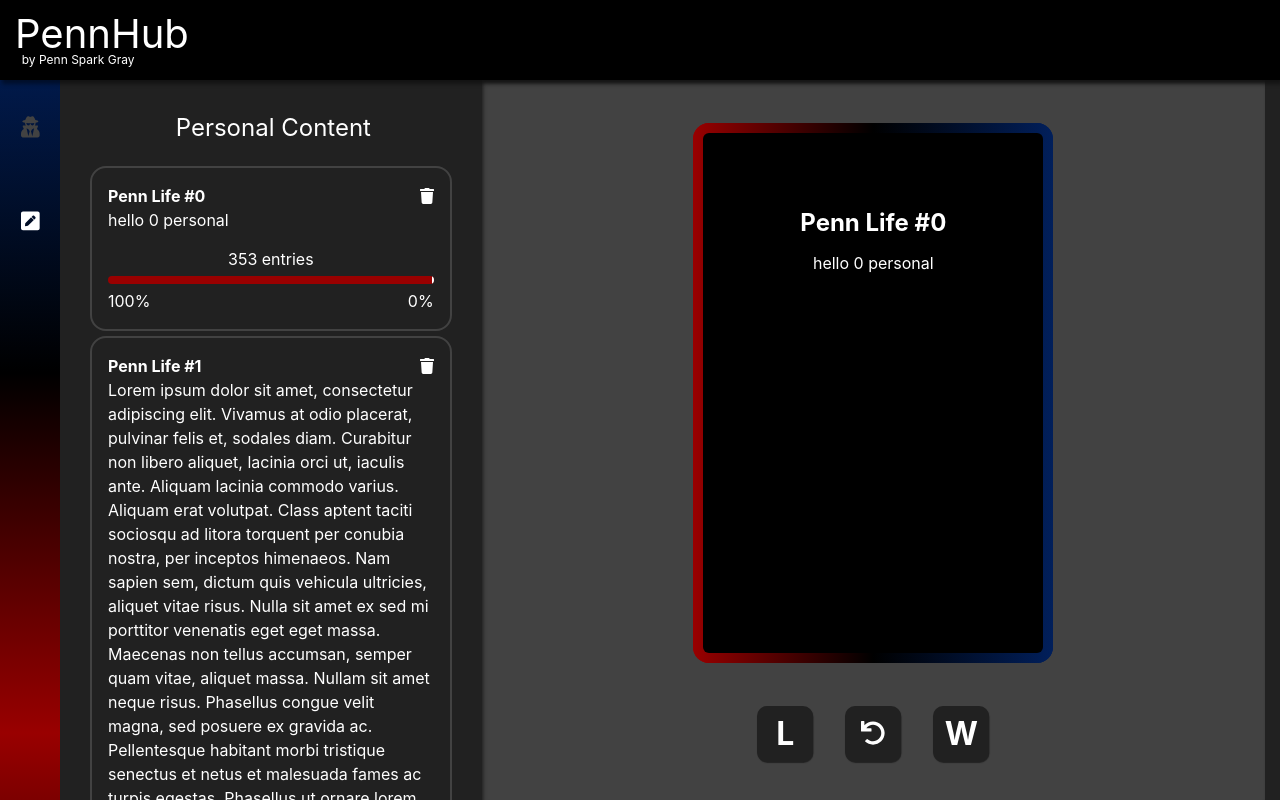
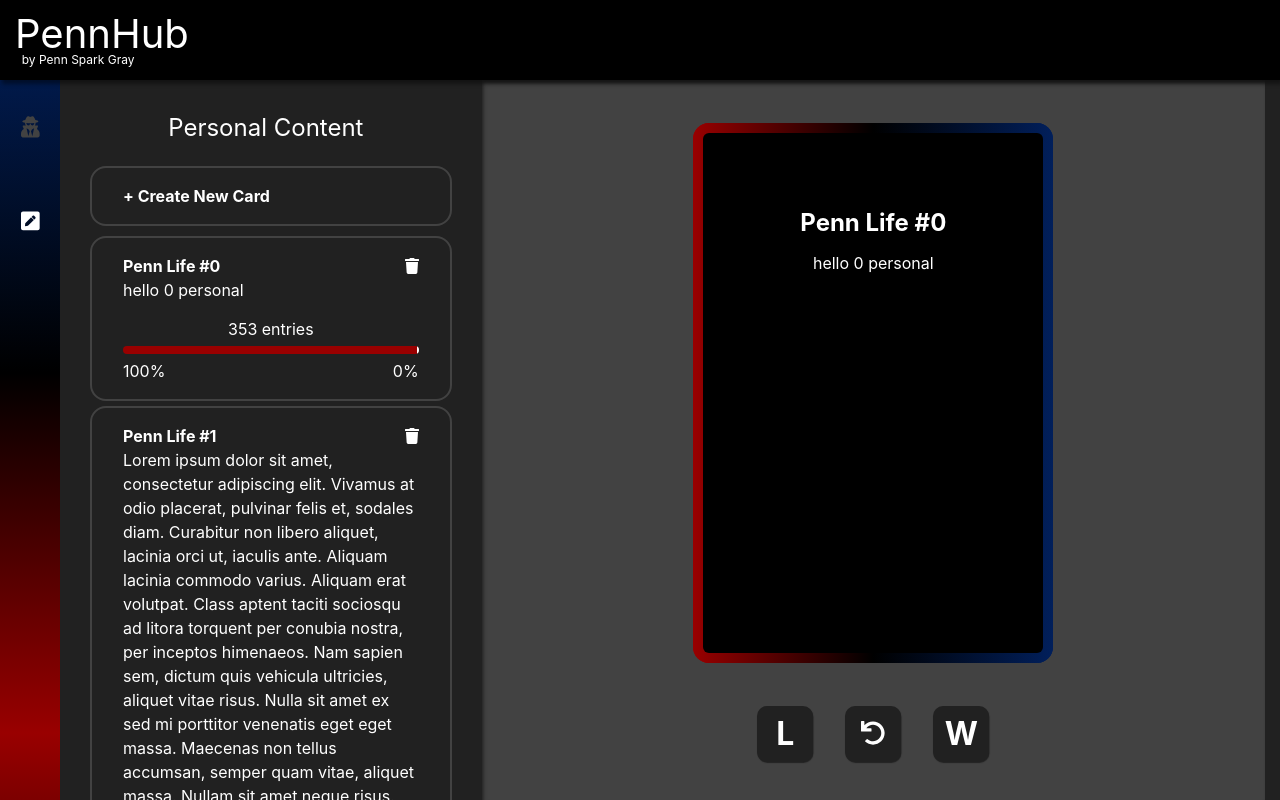
Before and after one commit to setdavid/penn-advice, a React (Create React App) app in the folder client/: page / in a window 1280 px wide. Both pictures are taken after typing "Sample", "Sample" into the empty fields and a click on the button "Log In". Built offline with nearby package versions, Linux system fonts and the light colour scheme.

Commit message:
revised desktop personal and account content layouts and added create card

```diff
--- a/client/src/Components/AccountContent.jsx
+++ b/client/src/Components/AccountContent.jsx
@@ -9,7 +9,6 @@ import { setGhostMode, GHOST_MODE_NONE, GHOST_MODE_BAR } from "../redux/ducks/mo
 import { setUserData } from "../redux/ducks/user";
 
 function AccountContent(props) {
-    let { style } = props;
     let accountContentCSS = {}
     let [confirmPassword, setConfirmPassword] = useState("");
     let [confirmDeleteUser, setConfirmDeleteUser] = useState(false);
@@ -67,7 +66,7 @@ function AccountContent(props) {
     }
 
     return (
-        <div id="account-content" className="full-height" style={{ ...style, ...accountContentCSS }}>
+        <div id="account-content" className="col-12 full-height" style={accountContentCSS}>
             <div className="row">
                 <div className="col-12 d-flex justify-content-center" style={{ marginTop: "5vh" }}>
                     <FontAwesomeIcon icon={faUserSecret} size="6x" />
@@ -82,15 +81,9 @@ function AccountContent(props) {
                 <div id="preferences" className="col-12 account-content-header">
                     <div className="row">
                         <div className="col-12">
-                            <div className="row">
-                                <div className="col-12">
                             Preferences
                         </div>
                     </div>
-                        </div>
-                    </div>
-                    <div className="row">
-                        <div className="col-12">
                     <div className="row">
                         <div className="col-6">
                             Show Ghost Bar After Swipe
@@ -118,21 +111,13 @@ function AccountContent(props) {
                     </div>
                 </div>
             </div>
-                </div>
-            </div>
             <div className="row">
                 <div id="account-settings" className="col-12 account-content-header">
-                    <div className="row">
-                        <div className="col-12">
                     <div className="row">
                         <div className="col-12">
                             Account Settings
                         </div>
                     </div>
-                        </div>
-                    </div>
-                    <div className="row">
-                        <div className="col-12">
                     <div className="row">
                         <div className="col-6">
                             Log Out
@@ -143,10 +128,6 @@ function AccountContent(props) {
                             </div>
                         </div>
                     </div>
-                        </div>
-                    </div>
-                    <div className="row">
-                        <div className="col-12">
                     <div className="row">
                         <div className="col-6">
                             Delete User
@@ -157,9 +138,7 @@ function AccountContent(props) {
                             </div>
                         </div>
                     </div>
-                        </div>
-                    </div>
-                    <div className="row" style={{ maxHeight: `${confirmDeleteUser ? "100%" : "0"}`, overflow: "hidden", transitionProperty: "max-height", transitionDuration: "1s", borderBottom: "solid 1px var(--text-color-1)" }}>
+                    <div className="row toggle-height" style={{ maxHeight: `${confirmDeleteUser ? "100%" : "0"}`, borderBottom: "solid 1px var(--text-color-1)" }}>
                         <div className="col-12">
                             <div className="row">
                                 <div className="col-6">
@@ -175,8 +154,8 @@ function AccountContent(props) {
                                 </div>
                             </div>
                             <form onSubmit={handleDeleteUser} style={{ paddingBottom: "13px" }}>
-                                <div className="row" style={{ border: "none" }}>
-                                    <div className="col-6">
+                                <div className="row">
+                                    <div className="col-6" style={{ border: "none" }}>
                                         <label>
                                             Confirm Password
                                             <br />
@@ -192,7 +171,7 @@ function AccountContent(props) {
                                             />
                                         </label>
                                     </div>
-                                    <div className="col-6 d-flex align-items-end justify-content-end" >
+                                    <div className="col-6 d-flex align-items-end justify-content-end" style={{ border: "none" }}>
                                         <button className="clickable std-btn" style={{ background: "var(--theme-color-1)", fontWeight: "bold" }}>
                                             DELETE USER
                                         </button>
--- a/client/src/Components/Desktop.jsx
+++ b/client/src/Components/Desktop.jsx
@@ -43,8 +43,12 @@ function Desktop() {
   return (
     <div id="desktop-content" className="row full-height" style={desktopCSS}>
       <div className="col-lg-4 full-height">
-        <AccountContent style={{ ...displaysCSS, top: `${displayValues.accountContent}%` }} />
-        <PersonalContent style={{ ...displaysCSS, top: `${displayValues.personalContent}%` }} />
+        <div className="row full-height" style={{ ...displaysCSS, top: `${displayValues.accountContent}%` }} >
+          <AccountContent />
+        </div>
+        <div className="row full-height" style={{ ...displaysCSS, top: `${displayValues.personalContent}%` }} >
+          <PersonalContent />
+        </div>
       </div>
       <div className="col-lg-8 full-height">
         <SwipeContent />
--- a/client/src/Components/PersonalCard.jsx
+++ b/client/src/Components/PersonalCard.jsx
@@ -19,15 +19,22 @@ function PersonalCard(props) {
     }
 
     return (
-        <div className="personal-card" style={personalCardCSS}>
-            <div className="personal-card-title">
+        <div className="personal-card row" style={personalCardCSS}>
+            <div className="col-12">
+                <div className="row">
+                    <div className="col-12 personal-card-title">
                         {`${infoObj.type} #${infoObj.index}`}
                         {/* {`${infoObj.type} #${infoObj.index} (${status})`} */}
                         <FontAwesomeIcon className="clickable" icon={faTrash} onClick={handleDelete} />
                     </div>
-            <div>
+                </div>
+                <div className="row">
+                    <div className="col-12">
                         {infoObj.text}
                     </div>
+                </div>
+                <div className="row">
+                    <div className="col-12">
                         <div className="personal-card-count" >
                             {`${infoObj.count} entries`}
                         </div>
@@ -44,6 +51,9 @@ function PersonalCard(props) {
                             </div>
                         </div>
                     </div>
+                </div>
+            </div>
+        </div>
     );
 }
 
--- a/client/src/Components/PersonalContent.jsx
+++ b/client/src/Components/PersonalContent.jsx
@@ -1,22 +1,96 @@
-import React from "react";
+import React, { useState } from "react";
 import PersonalCard from "./PersonalCard";
 
 import { TEST_ARR } from "../js/constants";
+import { useEffect } from "react";
 
 function PersonalContent(props) {
-    let { style } = props;
-    let personalContentCSS = {}
+    let personalContentCSS = {};
+    let [createCard, setCreateCard] = useState(false);
+    let [note, setNote] = useState("");
+    let [text, setText] = useState("");
+
+    let createCardCSS = {}
+
+    if (createCard) {
+        createCardCSS = {
+
+        }
+    } else {
+        createCardCSS = {
+            paddingTop: "0",
+            paddingBottom: "0",
+            border: "none"
+        }
+    }
+
+    const clearFields = () => {
+        setNote("");
+        setText("");
+    }
+
+    const handleSubmit = () => {
+
+    }
 
     return (
-        <div id="personal-content" className="full-height" style={{ ...style, ...personalContentCSS }}>
-            <div id="personal-content-header">
-                Personal Content
+        <div id="personal-content" className="col-12 full-height" style={personalContentCSS}>
+            <div className="row">
+                <div className="col-12" id="personal-content-header">
+                    Personal Content
+                </div>
+            </div>
+            <div className="row personal-card clickable" onClick={() => setCreateCard(true)}>
+                <div className="col-12 personal-card-title">
+                    + Create New Card
+                </div>
+            </div>
+            <div id="personal-content-create-card" className="row toggle-height personal-card" style={{ ...createCardCSS, maxHeight: `${createCard ? "100%" : "0"}` }}>
+                <div className="col-12">
+                    <div className="row">
+                        <div className="col-12">
+                            <form onSubmit={handleSubmit} style={{ fontFamily: "inherit" }}>
+                                <label>
+                                    What would you like to say?
+                                    <br />
+                                    {note == "" ? "" : <span style={{ color: "red", fontSize: "0.75rem" }}>
+                                        {note}
+                                    </span>}
+                                    <textarea
+                                        style={{ width: "100%", maxWidth: "100%", height: "100px", fontFamily: "inherit" }}
+                                        type="text"
+                                        name="text"
+                                        value={text}
+                                        onChange={e => setText(e.target.value)}
+                                    />
+                                </label>
+                            </form>
+                        </div>
+                    </div>
+                    <div className="row">
+                        <div className="col-12 d-flex justify-content-between">
+                            <div onClick={() => {
+                                setCreateCard(false);
+                                clearFields();
+                            }} className="clickable std-btn">
+                                Cancel
+                            </div>
+                            <div onClick={() => {
+                                setCreateCard(false);
+                                clearFields();
+                            }} className="clickable std-btn">
+                                Submit
+                            </div>
+                        </div>
+                    </div>
+
+                </div>
             </div>
             <PersonalCard infoObj={TEST_ARR[0]} />
             <PersonalCard infoObj={TEST_ARR[1]} />
             <PersonalCard infoObj={TEST_ARR[2]} />
             <PersonalCard infoObj={TEST_ARR[3]} />
-        </div>
+        </div >
     );
 }
 
--- a/client/src/css/base-styles.css
+++ b/client/src/css/base-styles.css
@@ -122,6 +122,13 @@ p,
     -moz-user-select: none;
     -ms-user-select: none;
     user-select: none;
+}
+
+.toggle-height {
+    overflow: hidden;
+    height: auto;
+    transition-property: max-height;
+    transition-duration: 1s;
 }
 
 .App-header {
@@ -258,7 +265,7 @@ p,
     margin-left: 15px;
 }
 
-#desktop-content>.col-lg-4>div {
+#desktop-content>.col-lg-4>.row {
     position: relative;
     display: flex;
     flex-direction: column;
@@ -269,6 +276,7 @@ p,
     width: 100%;
     min-width: 100%;
     padding-left: 15px;
+    margin: 0;
 }
 
 #mobile-content {
@@ -290,22 +298,23 @@ p,
     margin-top: 30px;
 }
 
-.account-content-header>.row:nth-child(1) {
-    font-weight: bold;
+.account-content-header>.row .col-12, .account-content-header>.row .col-6 {
+    padding-top: 13px;
+    padding-bottom: 13px;
 }
 
-.account-content-header>.row:nth-child(1)>.col-12>.row {
+.account-content-header>.row .col-12 {
+    font-weight: bold;
     border: none;
 }
 
-.account-content-header>.row>.col-12>.row {
+.account-content-header>.row .col-6 {
     display: flex;
     align-items: center;
-    padding: 13px 0px;
     border-top: 1px solid var(--text-color-1);
 }
 
-.account-content-header>.row>.col-12>.row>.col-6:nth-child(2) {
+.account-content-header>.row .col-6:nth-child(2) {
     display: flex;
     justify-content: end;
 }
@@ -340,6 +349,13 @@ p,
     border-right: solid 5px white; */
     padding-left: 5px;
     text-align: center;
+}
+
+#personal-content-create-card {
+    transition-property: all;
+    transition-duration: 1.5s;
+    border-left: none;
+    border-right: none;
 }
 
 #personal-content>.personal-card {
```
Lines whose indentation alone changed are shown as unchanged.
